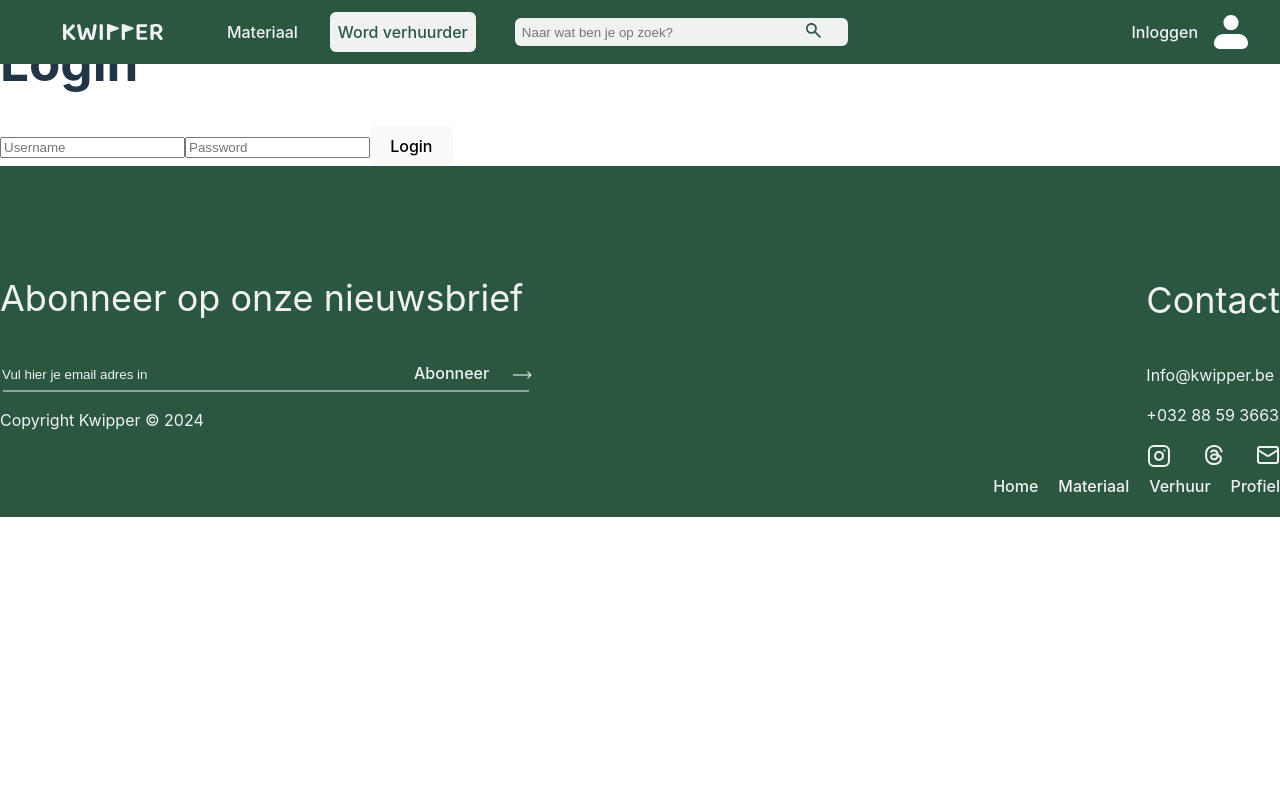
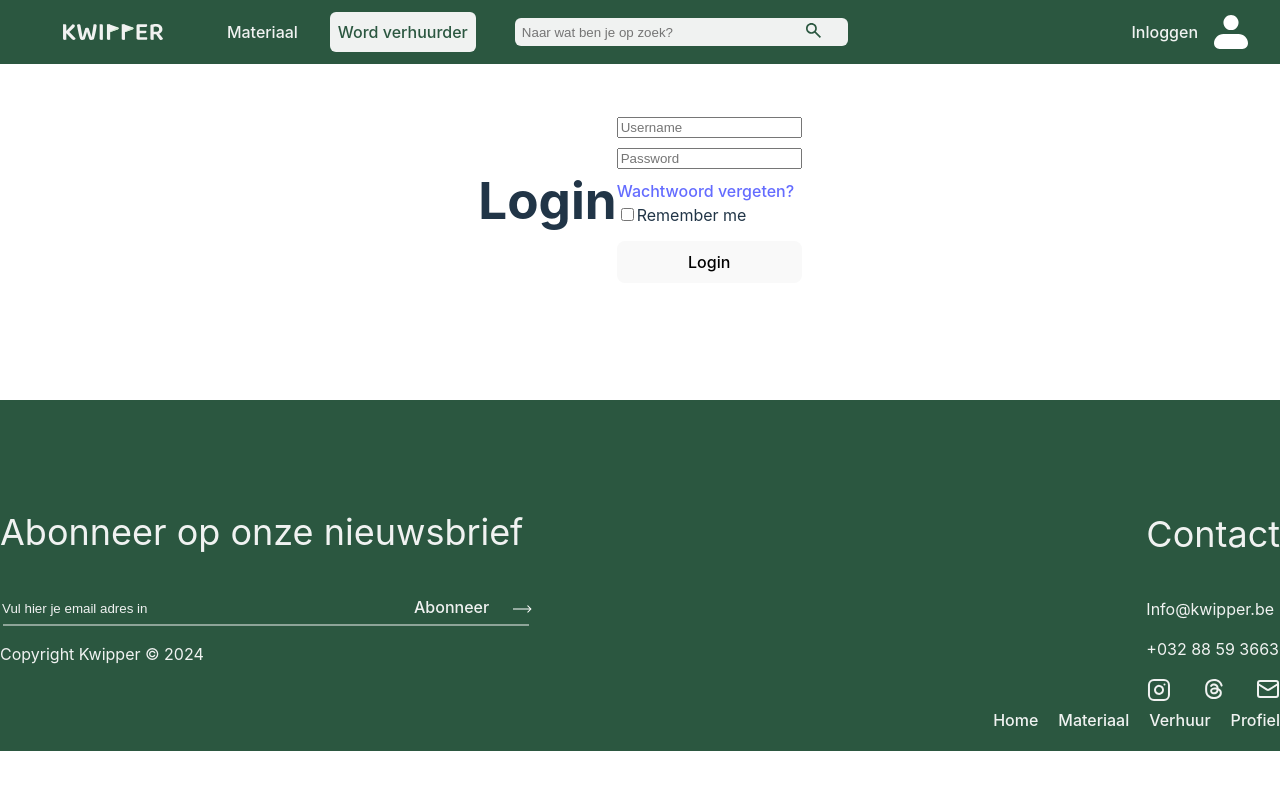
Before and after one commit to WillTDP/kwipper_frontend, a Vue app: page /login in a window 1280 px wide. Shown: the top 790 px of the page. Built offline with nearby package versions, Linux system fonts and the light colour scheme.

Commit message:
Feat: all buttons for the login are added

```diff
--- a/src/components/User/login.vue
+++ b/src/components/User/login.vue
@@ -5,13 +5,37 @@
 <template>
   <div>
     <h1>Login</h1>
-    <form>
+    <form class="login">
       <input type="text" placeholder="Username" />
       <input type="password" placeholder="Password" />
+      <a href="#">Wachtwoord vergeten?</a>
+      <form action="/action_page.php">
+        <input type="checkbox" id="remember" name="remember" value="remember">
+        <label for="remember">Remember me</label>
+      </form>
       <button type="submit">Login</button>
     </form>
   </div>
 </template>
 
 <style scoped>
+  div {
+    display: flex;
+    justify-content: center;
+    align-items: center;
+    height: 50vh;
+  }
+
+  .login {
+    display: flex;
+    flex-direction: column;
+  }
+
+  input {
+    margin-bottom: 10px;
+  }
+
+  button {
+    margin-top: 10px;
+  }
 </style>
```
